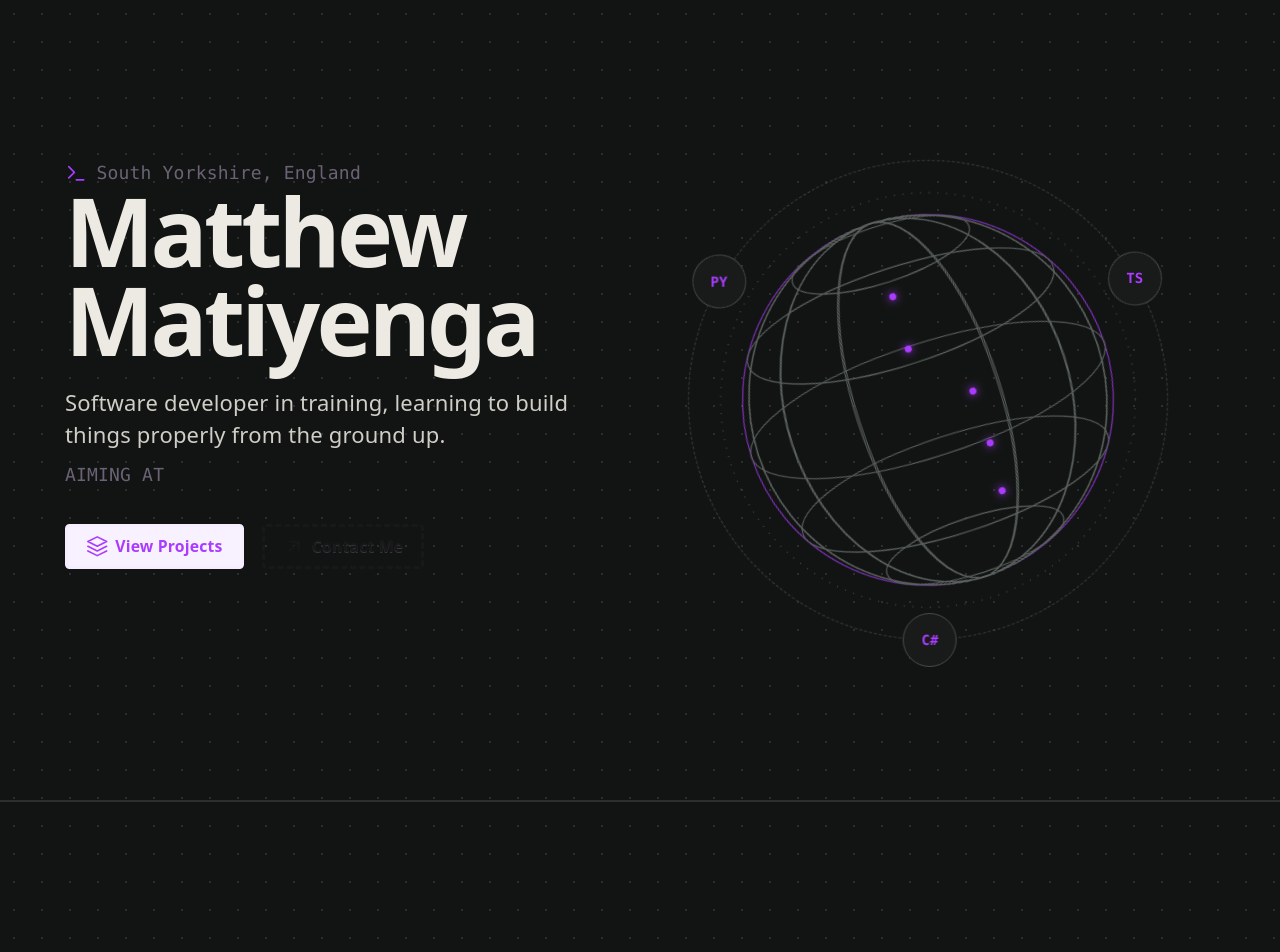
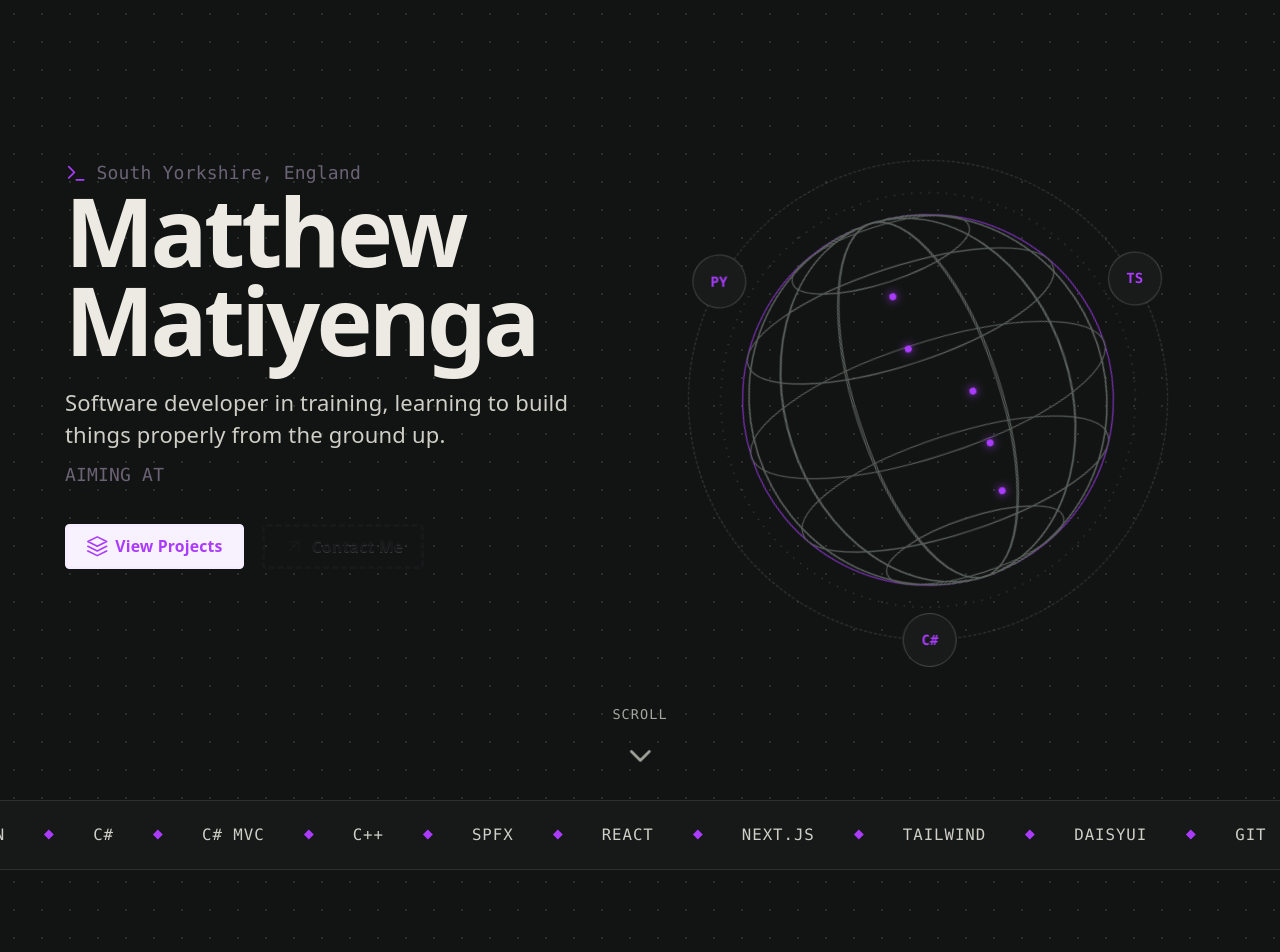
Before and after one commit to raze-raptor/TypescriptPortfolio, a React (Vite) app: page / in a window 1280 px wide. Shown: the top 952 px of the page. Built offline with nearby package versions, Linux system fonts and the light colour scheme.

Commit message:
Hero Section: Rebuilt with globe, cycling role text, scroll-down indicator, and tech ticker

```diff
--- a/src/App.tsx
+++ b/src/App.tsx
@@ -1,7 +1,7 @@
 function App() {
   return (
     <main className="bg-[#121413] bg-[radial-gradient(#2B2F2D_1px,transparent_1px)] bg-[length:28px_28px]">
-      <section id="hero" className="flex items-center dots min-h-screen">
+      <section id="hero" className="relative flex items-center dots min-h-screen">
         {/* hero */}
         <div id="hero-content" className="flex flex-wrap max-w-[1240px] w-full mx-auto px-10 py-24">
           <div id="left-hero" className="flex-1 min-w-0">
@@ -22,10 +22,10 @@ South Yorkshire, England</p>
 <p className="flex items-center gap-2 font-[family-name:var(--jetbrains)] mt-2.5">
   <span>AIMING AT</span>
   <span className="relative inline-block w-[9.5ch] h-[1.4em]">
-    <span className="absolute top-0 left-0 role-word drop-shadow-[0px_0px_14px_rgba(95,216,230,0.4)]">BACKEND</span>
-    <span className="absolute top-0 left-0 role-word drop-shadow-[0px_0px_14px_rgba(95,216,230,0.4)]">SYSTEMS</span>
-    <span className="absolute top-0 left-0 role-word drop-shadow-[0px_0px_14px_rgba(95,216,230,0.4)]">SECURITY</span>
-    <span className="absolute top-0 left-0 role-word drop-shadow-[0px_0px_14px_rgba(95,216,230,0.4)]">FRONTEND</span>
+    <span className="absolute top-0 left-0 role-word drop-shadow-[0px_0px_14px_rgba(170,59,255,0.4)]">BACKEND</span>
+    <span className="absolute top-0 left-0 role-word drop-shadow-[0px_0px_14px_rgba(170,59,255,0.4)]">SYSTEMS</span>
+    <span className="absolute top-0 left-0 role-word drop-shadow-[0px_0px_14px_rgba(170,59,255,0.4)]">SECURITY</span>
+    <span className="absolute top-0 left-0 role-word drop-shadow-[0px_0px_14px_rgba(170,59,255,0.4)]">FRONTEND</span>
   </span>
 </p>
   <div className="flex gap-4 mt-8">
@@ -70,9 +70,73 @@ View Projects</button>
             </div>
         </div>
         {/* END OF SPINNING GLOBE */}
+
+        <a href="#projects" aria-label="Scroll to projects" className="absolute left-1/2 bottom-7 -translate-x-1/2 flex flex-col items-center gap-2 text-[#A4A69F]">
+          <span className="font-[family-name:var(--jetbrains)] text-xs tracking-[.08em] uppercase">Scroll</span>
+          <svg viewBox="0 0 24 24" className="bob w-8 h-8 flex-none fill-none stroke-current stroke-[1.75] [stroke-linecap:round] [stroke-linejoin:round]">
+            <path d="M6 9l6 6 6-6" />
+          </svg>
+        </a>
       </section>
 
-      <div className="bg-[#161918] border-y border-[#2B2F2D]">{/* ticker */}</div>
+        <div className="bg-[#161918] border-y border-[#2B2F2D] overflow-hidden py-5" aria-hidden="true">
+
+          <div className="ticker-track font-[family-name:var(--jetbrains)] text-sm text-[#CFCEC7] gap-9 uppercase tracking-[.06em] flex items-center whitespace-nowrap">
+            <span className="whitespace-nowrap">TypeScript</span>
+            <i className="w-[7px] h-[7px] bg-[var(--accent)] rotate-45"></i>
+            <span className="whitespace-nowrap">Python</span>
+            <i className="w-[7px] h-[7px] bg-[var(--accent)] rotate-45"></i>
+            <span className="whitespace-nowrap">C#</span>
+            <i className="w-[7px] h-[7px] bg-[var(--accent)] rotate-45"></i>
+            <span className="whitespace-nowrap">C# MVC</span>
+            <i className="w-[7px] h-[7px] bg-[var(--accent)] rotate-45"></i>
+            <span className="whitespace-nowrap">C++</span>
+            <i className="w-[7px] h-[7px] bg-[var(--accent)] rotate-45"></i>
+            <span className="whitespace-nowrap">SPFx</span>
+            <i className="w-[7px] h-[7px] bg-[var(--accent)] rotate-45"></i>
+            <span className="whitespace-nowrap">React</span>
+            <i className="w-[7px] h-[7px] bg-[var(--accent)] rotate-45"></i>
+            <span className="whitespace-nowrap">Next.js</span>
+            <i className="w-[7px] h-[7px] bg-[var(--accent)] rotate-45"></i>
+            <span className="whitespace-nowrap">Tailwind</span>
+            <i className="w-[7px] h-[7px] bg-[var(--accent)] rotate-45"></i>
+            <span className="whitespace-nowrap">DaisyUI</span>
+            <i className="w-[7px] h-[7px] bg-[var(--accent)] rotate-45"></i>
+            <span className="whitespace-nowrap">Git</span>
+            <i className="w-[7px] h-[7px] bg-[var(--accent)] rotate-45"></i>
+            <span className="whitespace-nowrap">GitLab</span>
+            <i className="w-[7px] h-[7px] bg-[var(--accent)] rotate-45"></i>
+            <span className="whitespace-nowrap">GitHub</span>
+            <i className="w-[7px] h-[7px] bg-[var(--accent)] rotate-45"></i>
+            <span className="whitespace-nowrap">TypeScript</span>
+            <i className="w-[7px] h-[7px] bg-[var(--accent)] rotate-45"></i>
+            <span className="whitespace-nowrap">Python</span>
+            <i className="w-[7px] h-[7px] bg-[var(--accent)] rotate-45"></i>
+            <span className="whitespace-nowrap">C#</span>
+            <i className="w-[7px] h-[7px] bg-[var(--accent)] rotate-45"></i>
+            <span className="whitespace-nowrap">C# MVC</span>
+            <i className="w-[7px] h-[7px] bg-[var(--accent)] rotate-45"></i>
+            <span className="whitespace-nowrap">C++</span>
+            <i className="w-[7px] h-[7px] bg-[var(--accent)] rotate-45"></i>
+            <span className="whitespace-nowrap">SPFx</span>
+            <i className="w-[7px] h-[7px] bg-[var(--accent)] rotate-45"></i>
+            <span className="whitespace-nowrap">React</span>
+            <i className="w-[7px] h-[7px] bg-[var(--accent)] rotate-45"></i>
+            <span className="whitespace-nowrap">Next.js</span>
+            <i className="w-[7px] h-[7px] bg-[var(--accent)] rotate-45"></i>
+            <span className="whitespace-nowrap">Tailwind</span>
+            <i className="w-[7px] h-[7px] bg-[var(--accent)] rotate-45"></i>
+            <span className="whitespace-nowrap">DaisyUI</span>
+            <i className="w-[7px] h-[7px] bg-[var(--accent)] rotate-45"></i>
+            <span className="whitespace-nowrap">Git</span>
+            <i className="w-[7px] h-[7px] bg-[var(--accent)] rotate-45"></i>
+            <span className="whitespace-nowrap">GitLab</span>
+            <i className="w-[7px] h-[7px] bg-[var(--accent)] rotate-45"></i>
+            <span className="whitespace-nowrap">GitHub</span>
+            <i className="w-[7px] h-[7px] bg-[var(--accent)] rotate-45"></i>
+
+          </div>
+        </div>
 
       <section id="projects">
         <div className="dots py-32">{/* 01 Citadel */}</div>
--- a/src/index.css
+++ b/src/index.css
@@ -1,6 +1,10 @@
 @import "tailwindcss";
 @plugin "daisyui";
-@import url('https://fonts.googleapis.com/css2?family=...');
+@import url('https://fonts.googleapis.com/css2?family=JetBrains+Mono:wght@400;500;700&display=swap');
+
+html {
+  scroll-behavior: smooth;
+}
 
 
 :root {
@@ -132,6 +136,50 @@
   .globe-ring, .globe-meridian, .globe-dot { animation: none; }
 }
 
+
+/* ticker */
+
+.ticker-track {
+  display: flex;
+  width: max-content;
+  animation: tickerScroll 45s linear infinite;
+}
+
+@keyframes tickerScroll {
+  to { transform: translateX(-50%); }
+}
+
+@media (prefers-reduced-motion: reduce) {
+  .ticker-track { animation: none; }
+}
+
+.bob {
+  animation: bob 1.8s ease-in-out infinite;
+}
+@keyframes bob {
+  50% { transform: translateY(7px); }
+}
+@media (prefers-reduced-motion: reduce) {
+  .bob { animation: none; }
+}
+
+
+
+
+
+
+
+/* Seperating Diving between Human and Claude's code */
+
+
+
+
+
+
+
+
+
+
 /* orbiting language chips */
 
 .orbit {
@@ -181,3 +229,4 @@
 @media (prefers-reduced-motion: reduce) {
   .orbit, .orbit-chip > span { animation: none; }
 }
+/* end orbiting language chips */
```
Also changed, not shown: 2 other files (tests, documents, lock files or other folders).
